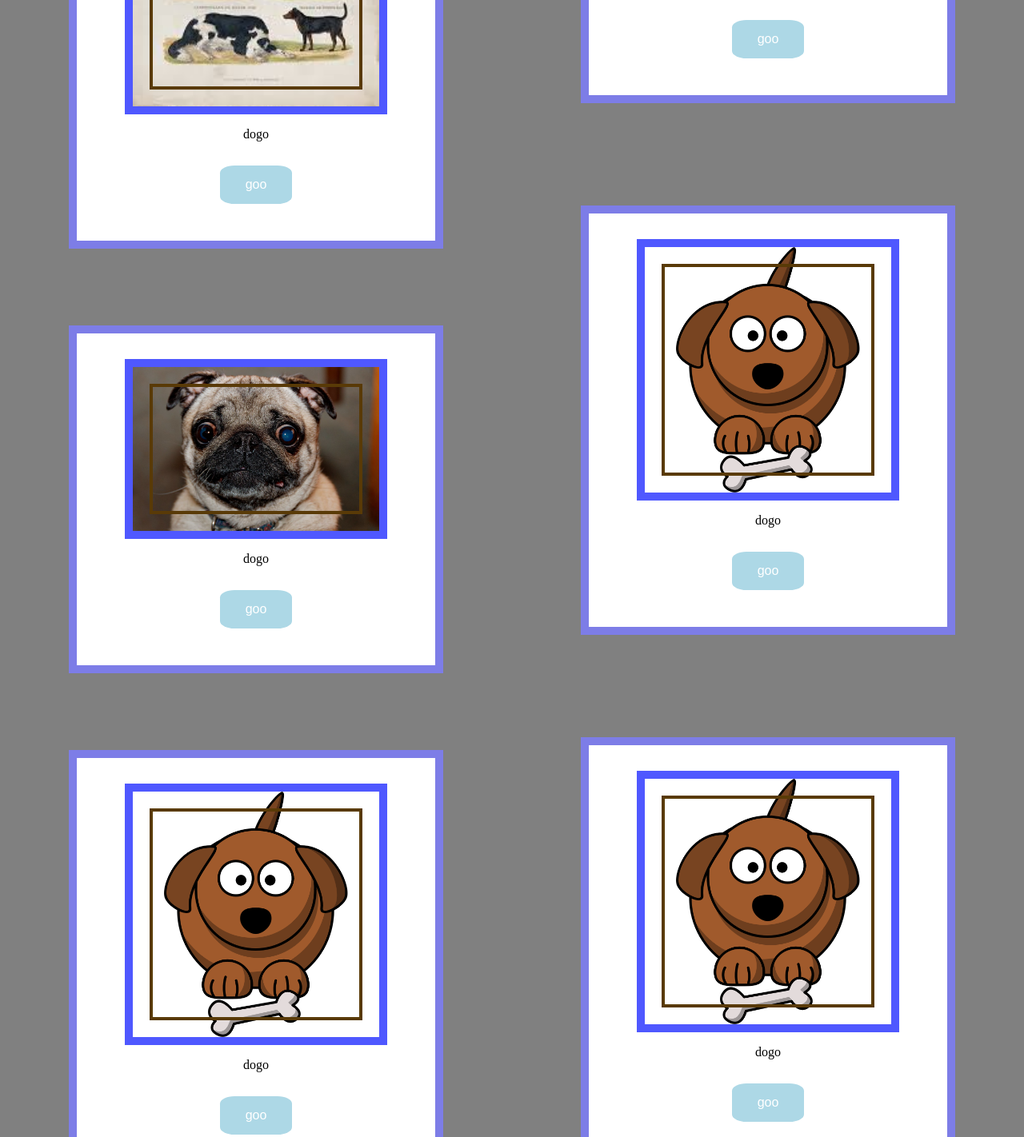
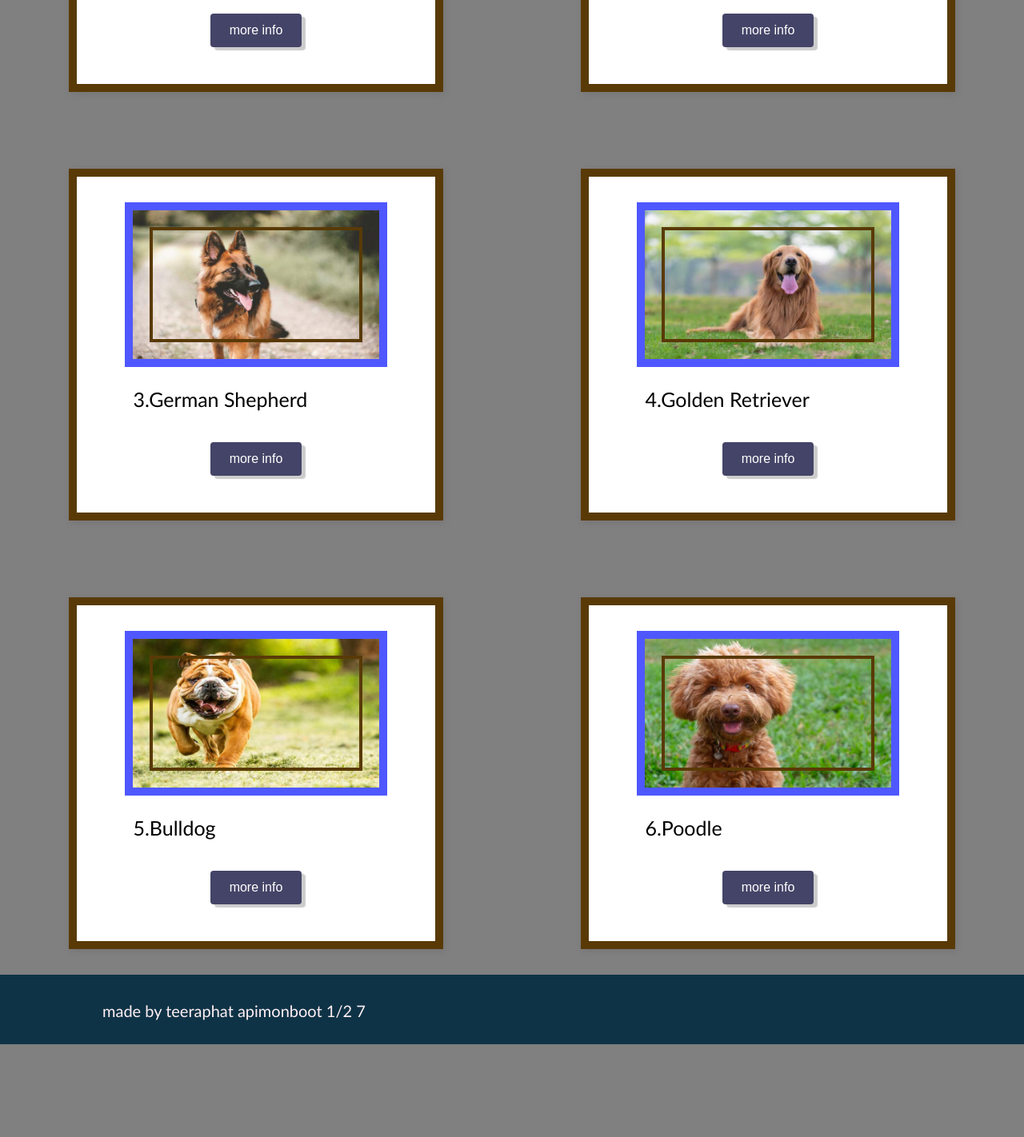
Before and after one commit to teeraphatZ/test, a plain HTML site: page page.html in a window 1280 px wide. Shown: the part 842-2264 px from the top of the page at 80% size. After the commit the page ends 2148 px from the top, so only its background shows below. Drawn offline with Linux system fonts and the light colour scheme.

Commit message:
jeng mak

```diff
--- a/page.html
+++ b/page.html
@@ -36,24 +36,24 @@
   <div class="area">
 
     <div class="box">
-      <img src="img/dog m.jpg" class="image">
-      <p>dogo</p><a href="page.html">
-        <button >goo</button>
+      <img src="img/labrador_retriever.jpg" class="image">
+      <p>1.Labrador Retriever</p><a href="page.html">
+        <button >more info</button>
     </a>
 
     </div>
       <div class="box">
-      <img src="img/dog1.jpg" class="image">
-      <p>dogo</p>
+      <img src="img/german_shepherd.jpg" class="image">
+      <p>3.German Shepherd</p>
       <a href="page.html">
-        <button >goo</button>
+        <button >more info</button>
     </a>
       </div>
       <div class="box">
-        <img src="img/test dog.jpg" class="image">
-        <p>dogo</p>
+        <img src="img/bulldog.jpg" class="image">
+        <p>5.Bulldog </p>
         <a href="page.html">
-          <button >goo</button>
+          <button >more info</button>
       </a>
         </div>
 
@@ -67,24 +67,24 @@
 
 
       <div class="box">
-      <img src="img/dog2.jpg" class="image">
-      <p>dogo</p>
+      <img src="img/french_bulldog.jpg" class="image">
+      <p>2.French Bulldog</p>
       <a href="page.html">
-        <button >goo</button>
+        <button >more info</button>
     </a>
     </div>
       <div class="box">
-      <img src="img/test dog.jpg" class="image">
-      <p>dogo</p>
+      <img src="img/golden_retriever.jpg" class="image">
+      <p>4.Golden Retriever </p>
       <a href="page.html">
-        <button >goo</button>
+        <button >more info</button>
     </a>
       </div>
       <div class="box">
-        <img src="img/test dog.jpg" class="image">
-        <p>dogo</p>
+        <img src="img/poodle.jpg" class="image">
+        <p>6.Poodle</p>
         <a href="page.html">
-          <button >goo</button>
+          <button >more info</button>
       </a>
 
 
--- a/style.css
+++ b/style.css
@@ -2,13 +2,14 @@ html, body {
     background-color: gray;
     margin: 0;
     padding: 0;
+
   }
 
   .top {
     background-color: rgb(15, 51, 70);
     color: lavenderblush;
     padding: 10px;
-    font-family: Cambria, Cochin, Georgia, Times, 'Times New Roman', serif;
+
   }
 
 .box {
@@ -20,7 +21,8 @@ html, body {
     align-items: center;
     flex-direction: column;
     margin-top: 4rem;
-    border:10px solid #7d7de7;
+    border: 10px solid #593a07;
+    box-shadow: 2px 2px 10px rgba(0,0,0,0.1);
 
 
 
@@ -79,6 +81,8 @@ li,h2,a {
   color: white;
   padding: 10px;
   font-size: 25px;
+
+  font-family: 'Gill Sans', 'Gill Sans MT', Calibri, 'Trebuchet MS', sans-serif;
 }
 
 header {
@@ -101,18 +105,28 @@ header {
 }
 
 button {
-  background-color: lightblue;
+  background-color: #2ECC71;
   border: none;
-  color: white;
-  padding: 15px 32px;
+  color: #FFFFFF;
+  padding: 12px 24px;
   text-align: center;
   text-decoration: none;
   display: inline-block;
   font-size: 16px;
   margin: 4px 2px;
   cursor: pointer;
-  transition: all 0.5s;
-  border-radius: 20%;
+  box-shadow: 5px 4px 1px rgba(0, 0, 0, 0.2);background-color: rgb(68, 68, 104);
+  border-radius: 4px;
+  transition: all 0.2s ease-in-out;
+}
+
+button:hover {
+  background-color: #27AE60;
+  color: #ffffff;
+  box-shadow: 8px 8px 1px rgba(0, 0, 0, 0.3);
+  background-color: rgb(0, 0, 0);
+  font-size: 20px;
+  cursor: pointer;
 }
 
 .fott{
@@ -130,3 +144,9 @@ button {
   padding-top: 10px;
   padding-bottom: 10px;
 }
+p{
+  margin-right: auto;
+  padding-left: 10%;
+  font-size: 25px;
+    font-family: 'Gill Sans', 'Gill Sans MT', Calibri, 'Trebuchet MS', sans-serif;
+}
--- a/webstyle.css
+++ b/webstyle.css
@@ -1,6 +1,8 @@
 *{
     margin: 0;
     padding: 0;
+    font-family: 'Franklin Gothic Medium', 'Arial Narrow', Arial, sans-serif;
+
 }
 
 .page {
@@ -23,11 +25,12 @@
     position: absolute;
     top: 50%;
     left: 50%;
-    transform: translateX(-300%) translateY(-50%);
+    transform: translateX(-120%) translateY(-50%);
+    text-shadow: 5px 5px 1px rgb(3, 17, 26);
   }
 
   button {
-    background-color: lightblue;
+    background-color: rgb(14, 63, 79);
     border: none;
     color: white;
     padding: 15px 32px;
@@ -39,12 +42,13 @@
     cursor: pointer;
     transition: all 0.5s;
     border-radius: 20%;
+    box-shadow: 0px 4px 6px rgba(0, 0, 0, 0.2);background-color: rgb(12, 25, 61);
   }
 
   button:hover {
     background-color: white;
-    color: lightblue;
+    color: rgb(22, 60, 73);
     transform: scale(1.2);
-    border-radius: 30%;
 
+    font-size: 20px;
   }
```
Also changed, not shown: index.html (+2 -2 lines), img/bulldog.jpg (added), img/dog r1.jpg (added), img/french_bulldog.jpg (added), img/german_shepherd.jpg (added), img/golden_retriever.jpg (added), img/labrador_retriever.jpg (added), img/poodle.jpg (added).
